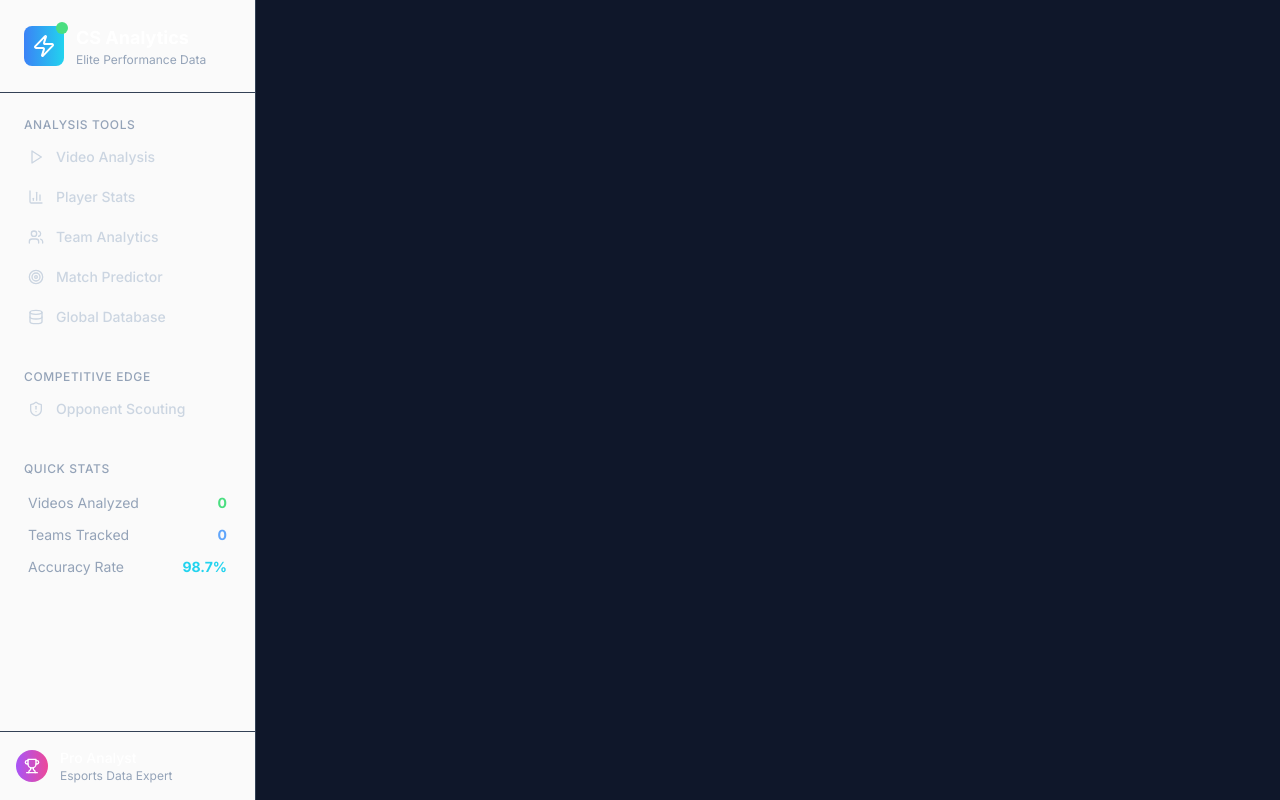
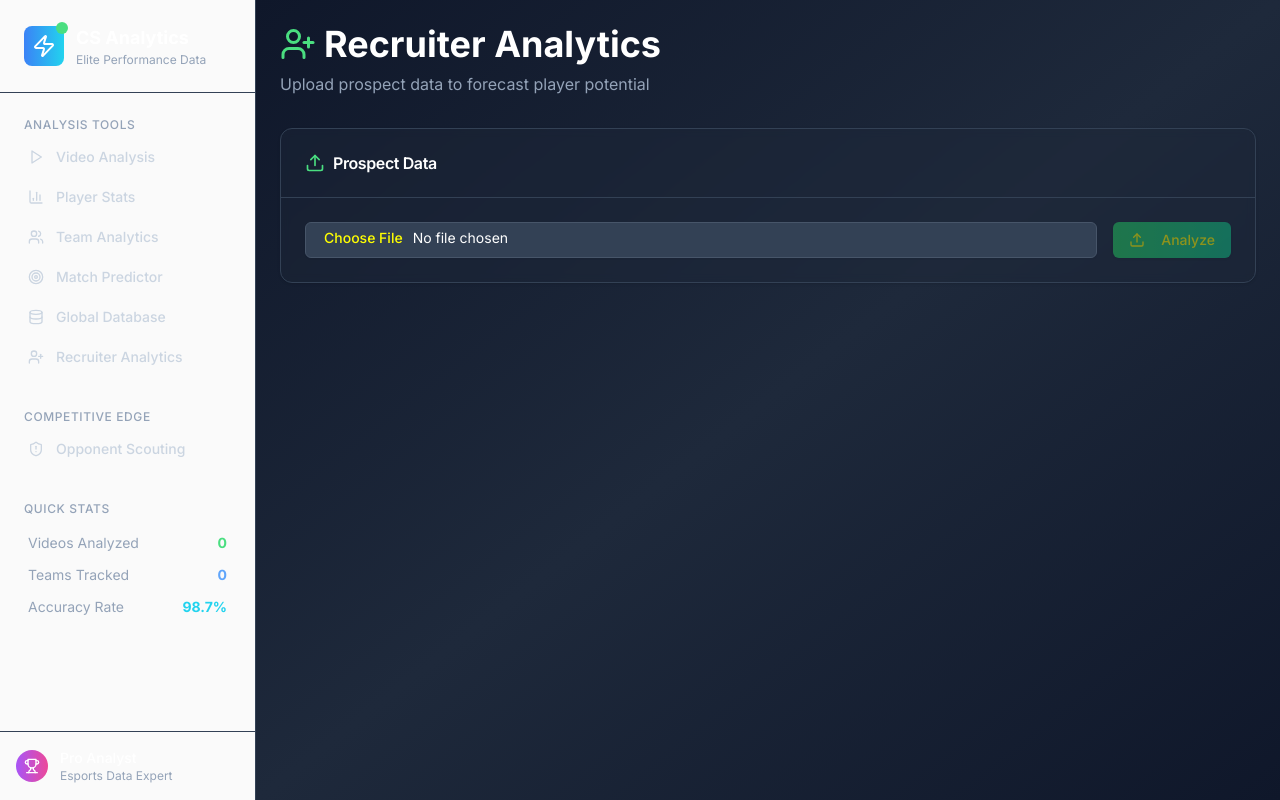
Before and after one commit to greatTinCole24/cs-pulse, a React (Vite) app: page /RecruiterAnalytics in a window 1280 px wide. Built offline with nearby package versions, Linux system fonts and the light colour scheme.

Commit message:
Add Recruiter analytics page

```diff
--- a/src/pages/Layout.jsx
+++ b/src/pages/Layout.jsx
@@ -11,7 +11,8 @@ import {
   Users,
   Zap,
   Database,
-  ShieldAlert
+  ShieldAlert,
+  UserPlus
 } from "lucide-react";
 import {
   Sidebar,
@@ -53,6 +54,11 @@ const navigationItems = [
     title: "Global Database",
     url: createPageUrl("GlobalDatabase"),
     icon: Database,
+  },
+  {
+    title: "Recruiter Analytics",
+    url: createPageUrl("RecruiterAnalytics"),
+    icon: UserPlus,
   }
 ];
 
--- /dev/null
+++ b/src/pages/RecruiterAnalytics.jsx
@@ -0,0 +1,146 @@
+import React, { useState } from "react";
+import { Card, CardContent, CardHeader, CardTitle } from "@/components/ui/card";
+import { Input } from "@/components/ui/input";
+import { Button } from "@/components/ui/button";
+import { Alert, AlertDescription } from "@/components/ui/alert";
+import { ChartContainer, ChartTooltip, ChartTooltipContent } from "@/components/ui/chart";
+import { BarChart, Bar, XAxis, YAxis } from "recharts";
+import { Upload, BarChart3, UserPlus } from "lucide-react";
+
+export default function RecruiterAnalytics() {
+  const [file, setFile] = useState(null);
+  const [error, setError] = useState(null);
+  const [prospects, setProspects] = useState([]);
+
+  const handleFileChange = (e) => {
+    setFile(e.target.files[0]);
+    setError(null);
+  };
+
+  const parseCSV = (text) => {
+    const lines = text.trim().split(/\r?\n/);
+    const headers = lines[0].split(',');
+    return lines.slice(1).map(line => {
+      const values = line.split(',');
+      const obj = {};
+      headers.forEach((h, i) => {
+        obj[h.trim()] = values[i] ? values[i].trim() : '';
+      });
+      return obj;
+    });
+  };
+
+  const computeProjections = (data) => {
+    return data.map(p => {
+      const rating = parseFloat(p.rating || p.elo || p.current_rating) || 1000;
+      const impact = parseFloat(p.impact) || 1;
+      return {
+        name: p.name || p.player_name || 'Unknown',
+        currentRating: rating,
+        projectedElo: Math.round(rating + impact * 25),
+        projectedImpact: (impact * 1.1).toFixed(2)
+      };
+    });
+  };
+
+  const handleSubmit = async (e) => {
+    e.preventDefault();
+    if (!file) return;
+    try {
+      const text = await file.text();
+      let data;
+      if (file.name.toLowerCase().endsWith('.csv')) {
+        data = parseCSV(text);
+      } else {
+        data = JSON.parse(text);
+        if (!Array.isArray(data)) {
+          data = data.players || data.prospects || [];
+        }
+      }
+      setProspects(computeProjections(data));
+    } catch (err) {
+      console.error('Failed to parse file:', err);
+      setError('Failed to parse file');
+    }
+  };
+
+  return (
+    <div className="min-h-screen bg-gradient-to-br from-slate-900 via-slate-800 to-slate-900 p-6">
+      <div className="max-w-5xl mx-auto">
+        <div className="mb-8">
+          <h1 className="text-4xl font-bold text-white mb-2 flex items-center gap-2">
+            <UserPlus className="w-9 h-9 text-green-400" />
+            Recruiter Analytics
+          </h1>
+          <p className="text-slate-400">Upload prospect data to forecast player potential</p>
+        </div>
+
+        <Card className="bg-slate-800/40 border-slate-700 backdrop-blur-sm mb-6">
+          <CardHeader className="border-b border-slate-700">
+            <CardTitle className="text-white flex items-center gap-2">
+              <Upload className="w-5 h-5 text-green-400" />
+              Prospect Data
+            </CardTitle>
+          </CardHeader>
+          <CardContent className="p-6">
+            {error && (
+              <Alert variant="destructive" className="mb-4">
+                <AlertDescription>{error}</AlertDescription>
+              </Alert>
+            )}
+            <form onSubmit={handleSubmit} className="flex flex-col sm:flex-row gap-4">
+              <Input type="file" accept=".csv,application/json" onChange={handleFileChange} className="bg-slate-700 border-slate-600 text-white" />
+              <Button type="submit" disabled={!file} className="bg-gradient-to-r from-green-500 to-emerald-500 hover:from-green-600 hover:to-emerald-600">
+                <Upload className="w-4 h-4 mr-2" />
+                Analyze
+              </Button>
+            </form>
+          </CardContent>
+        </Card>
+
+        {prospects.length > 0 && (
+          <Card className="bg-slate-800/40 border-slate-700 backdrop-blur-sm">
+            <CardHeader className="border-b border-slate-700">
+              <CardTitle className="text-white flex items-center gap-2">
+                <BarChart3 className="w-5 h-5 text-blue-400" />
+                Projected Performance
+              </CardTitle>
+            </CardHeader>
+            <CardContent className="p-6">
+              <div className="overflow-x-auto mb-6">
+                <table className="min-w-full text-sm">
+                  <thead>
+                    <tr className="text-left text-slate-400">
+                      <th className="py-2 pr-4">Name</th>
+                      <th className="py-2 pr-4">Rating</th>
+                      <th className="py-2 pr-4">Projected ELO</th>
+                      <th className="py-2">Impact</th>
+                    </tr>
+                  </thead>
+                  <tbody>
+                    {prospects.map((p, i) => (
+                      <tr key={i} className="border-t border-slate-700">
+                        <td className="py-2 pr-4 text-white">{p.name}</td>
+                        <td className="py-2 pr-4 text-blue-400">{p.currentRating}</td>
+                        <td className="py-2 pr-4 text-green-400">{p.projectedElo}</td>
+                        <td className="py-2 text-purple-400">{p.projectedImpact}</td>
+                      </tr>
+                    ))}
+                  </tbody>
+                </table>
+              </div>
+              <ChartContainer config={{}}>
+                <BarChart data={prospects}>
+                  <XAxis dataKey="name" stroke="#94a3b8" />
+                  <YAxis stroke="#94a3b8" />
+                  <ChartTooltip content={<ChartTooltipContent />} />
+                  <Bar dataKey="projectedElo" fill="#60a5fa" />
+                </BarChart>
+              </ChartContainer>
+            </CardContent>
+          </Card>
+        )}
+      </div>
+    </div>
+  );
+}
--- a/src/pages/index.jsx
+++ b/src/pages/index.jsx
@@ -13,6 +13,7 @@ import TeamAnalytics from "./TeamAnalytics";
 import AnalysisDetail from "./AnalysisDetail";
 
 import ScoutingReport from "./ScoutingReport";
+import RecruiterAnalytics from "./RecruiterAnalytics";
 
 import { BrowserRouter as Router, Route, Routes, useLocation } from 'react-router-dom';
 
@@ -31,6 +32,8 @@ const PAGES = {
     AnalysisDetail: AnalysisDetail,
 
     ScoutingReport: ScoutingReport,
+
+    RecruiterAnalytics: RecruiterAnalytics,
 
 }
 
@@ -73,6 +76,8 @@ function PagesContent() {
 
                 <Route path="/ScoutingReport" element={<ScoutingReport />} />
 
+                <Route path="/RecruiterAnalytics" element={<RecruiterAnalytics />} />
+
             </Routes>
         </Layout>
     );
```
